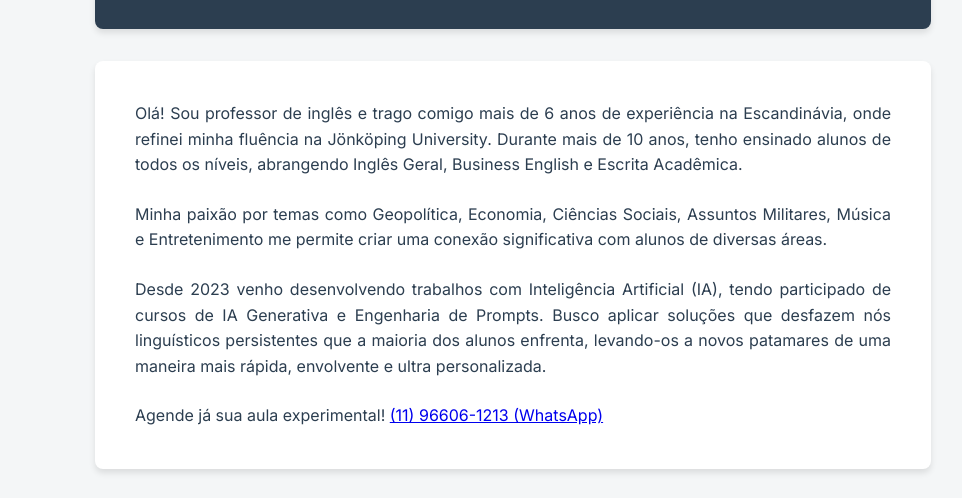
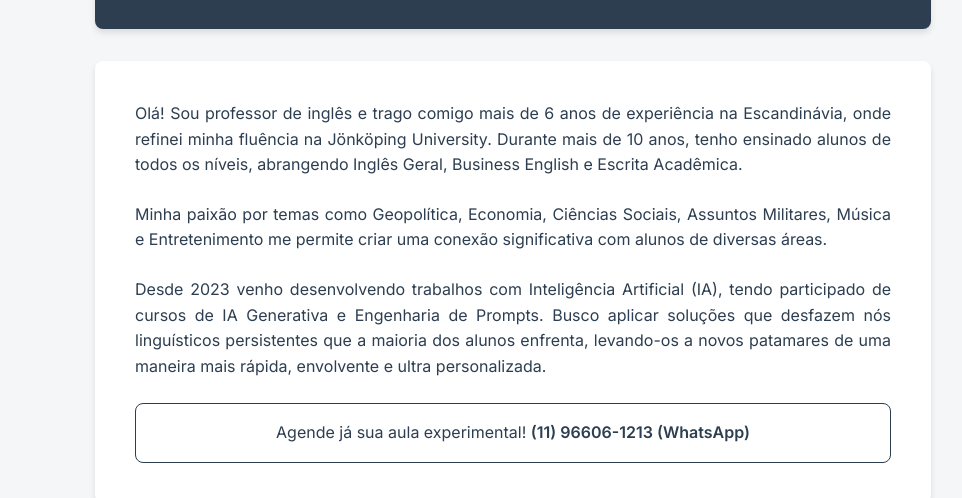
Before and after one commit to giulaurenza/giuliano-english-tutor, a plain HTML site: page index.html in a window 1280 px wide. Shown: the part 267-765 px from the top of the page, without its empty margins (127-1089 px from the left). Drawn offline with Linux system fonts and the light colour scheme.

Commit message:
Update index.html

```diff
--- a/index.html
+++ b/index.html
@@ -100,7 +100,30 @@
             filter: grayscale(0%);
             transform: scale(1.1);
         }
+
+        .cta {
+    border: 1px solid var(--primary-color);
+    color: var(--primary-color);
+    padding: 1rem;
+    text-align: center;
+    border-radius: 8px;
+    margin-top: 1.5rem;
+}
+
+.cta a {
+    color: var(--primary-color);
+    text-decoration: none;
+    font-weight: 600;
+    transition: color 0.3s ease;
+}
+
+.cta a:hover {
+    color: #2980b9;
+}
+
     </style>
+
+
 </head>
 <body>
     <div class="container">
```
